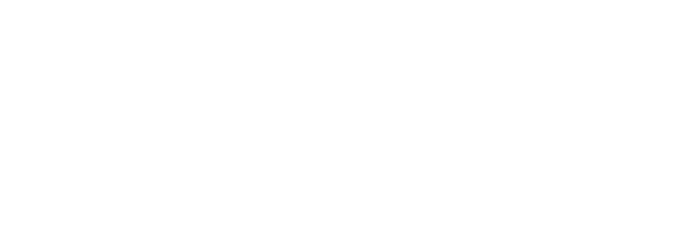
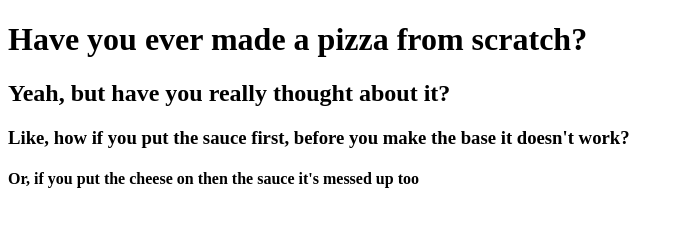
Before and after one commit to finleygrindle/HTML-CSS, a plain HTML site: page index.html in a window 1280 px wide. Shown: the whole page, without its empty margins (0-684 px from the left). Drawn offline with Linux system fonts and the light colour scheme.

Commit message:
Added headings

```diff
--- a/index.html
+++ b/index.html
@@ -6,6 +6,9 @@
     <title>Pizza Party</title>
 </head>
 <body>
-
+    <h1>Have you ever made a pizza from scratch?</h1>
+    <h2>Yeah, but have you really thought about it?</h2>
+    <h3>Like, how if you put the sauce first, before you make the base it doesn't work?</h3>
+    <h4>Or, if you put the cheese on then the sauce it's messed up too</h4>
 </body>
 </html>
```
